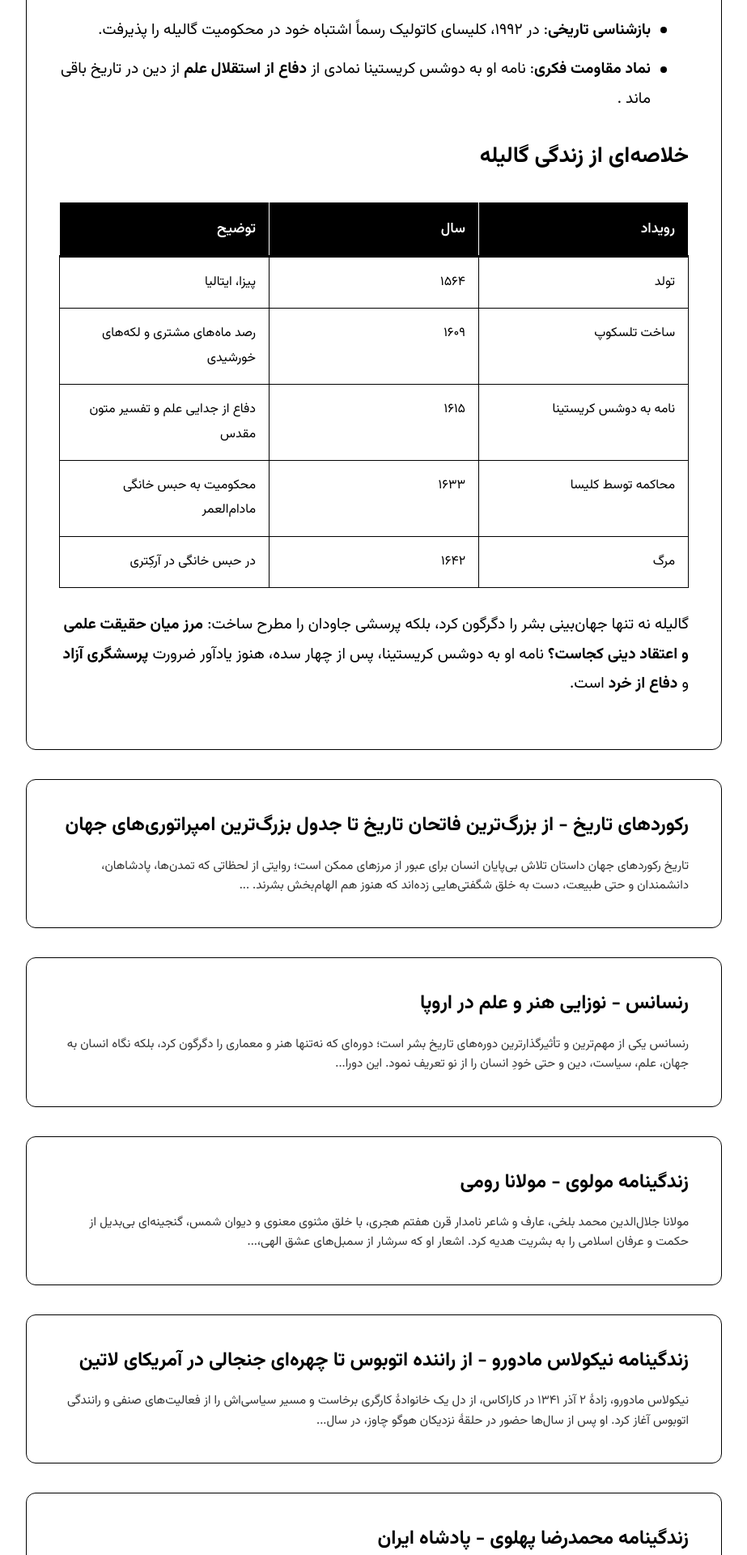
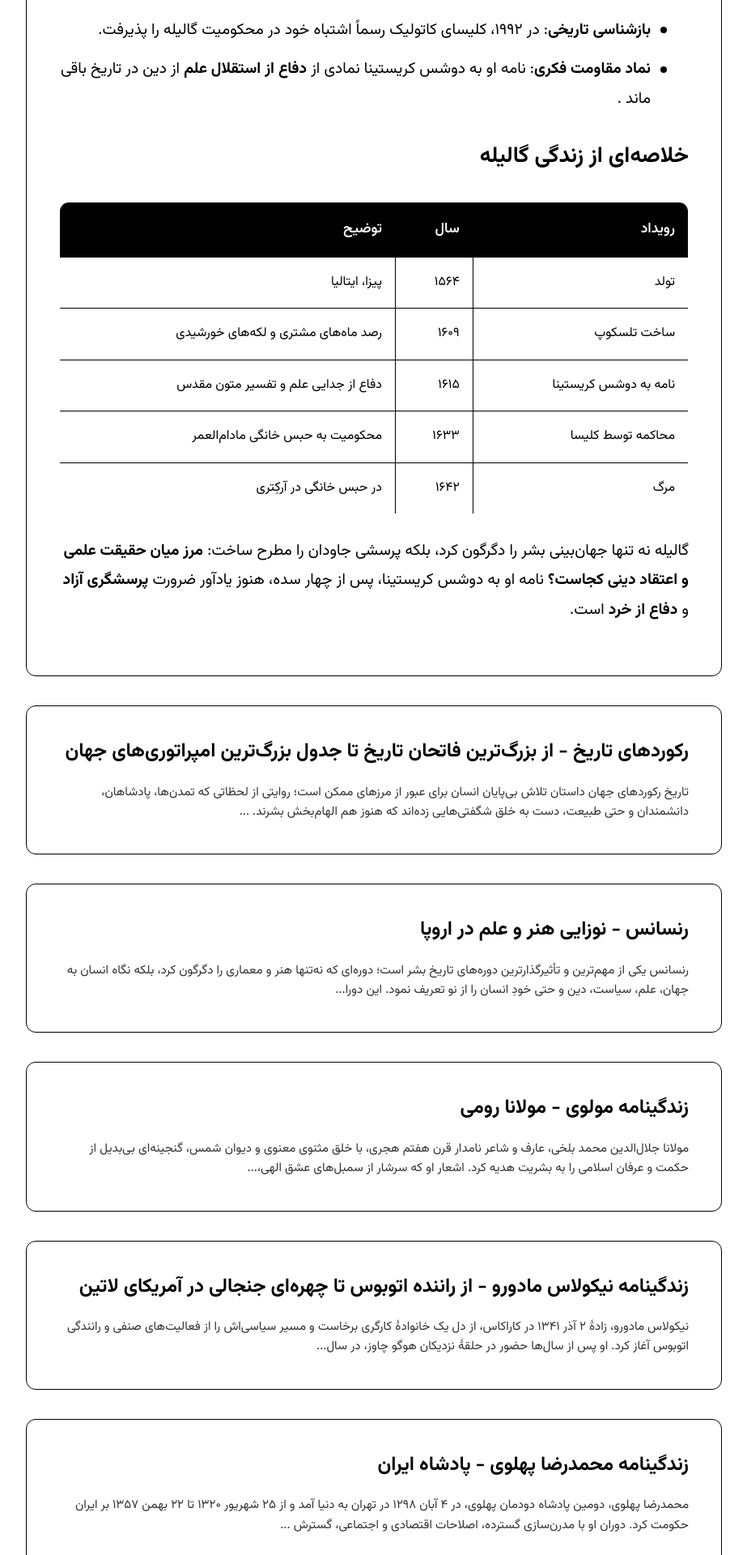
Before and after one commit to darkblog/darkblog.github.io, a Jekyll site: the page built from _posts/2025-7-5-68.md, in a window 1280 px wide. Shown: the part 1731-3651 px from the top of the page at 81% size, without its empty margins (178-1101 px from the left). Built offline with Jekyll 4.4.1, drawn with Linux system fonts in a browser that asks for light colours.

Commit message:
Update post.html

```diff
--- a/_layouts/post.html
+++ b/_layouts/post.html
@@ -272,7 +272,6 @@
             overflow: hidden;
             border: 1px solid black;
             background: white;
-            table-layout: fixed;
         }
 
         .post-content table thead {
@@ -286,12 +285,8 @@
             text-align: right;
             font-weight: 600;
             font-size: clamp(0.95rem, 2.5vw, 1.1rem);
-            border: 1px solid rgba(255, 255, 255, 0.3);
-            border-bottom: 0.1875rem solid black;
-            overflow: hidden;
-            text-overflow: ellipsis;
-            white-space: normal;
-            word-wrap: break-word;
+            border: 1px solid black;
+            border-bottom-width: 0.1875rem;
         }
 
         .post-content table td {
@@ -300,10 +295,6 @@
             border: 1px solid black;
             vertical-align: top;
             font-weight: 400;
-            overflow: hidden;
-            text-overflow: ellipsis;
-            white-space: normal;
-            word-wrap: break-word;
         }
 
         .post-content table tbody tr {
@@ -401,65 +392,12 @@
                 display: block;
                 overflow-x: auto;
                 -webkit-overflow-scrolling: touch;
-                table-layout: auto;
-                width: 100%;
-            }
-
-            .post-content table thead,
-            .post-content table tbody,
-            .post-content table th,
-            .post-content table td,
-            .post-content table tr {
-                display: block;
-            }
-
-            .post-content table thead tr {
-                position: absolute;
-                top: -9999px;
-                left: -9999px;
-            }
-
-            .post-content table tr {
-                border: 1px solid black;
-                margin-bottom: 0.75rem;
-                border-radius: calc(var(--radius) - 0.25rem);
-            }
-
-            .post-content table td {
-                border: none;
-                border-bottom: 1px solid rgba(0, 0, 0, 0.1);
-                position: relative;
-                padding-right: 50%;
-                text-align: left;
-                white-space: normal;
-            }
-
-            .post-content table td:before {
-                content: attr(data-label);
-                position: absolute;
-                right: 0.75rem;
-                width: 45%;
-                padding-left: 0.75rem;
-                font-weight: bold;
-                text-align: right;
-                color: black;
-            }
-
-            .post-content table td:last-child {
-                border-bottom: 0;
-            }
-        }
-
-        @media (min-width: 769px) {
-            .post-content table {
-                max-width: 100%;
-                overflow-x: visible;
             }
 
             .post-content table th,
             .post-content table td {
-                max-width: 200px;
-                min-width: 100px;
+                white-space: nowrap;
+                min-width: 120px;
             }
         }
     </style>
```
